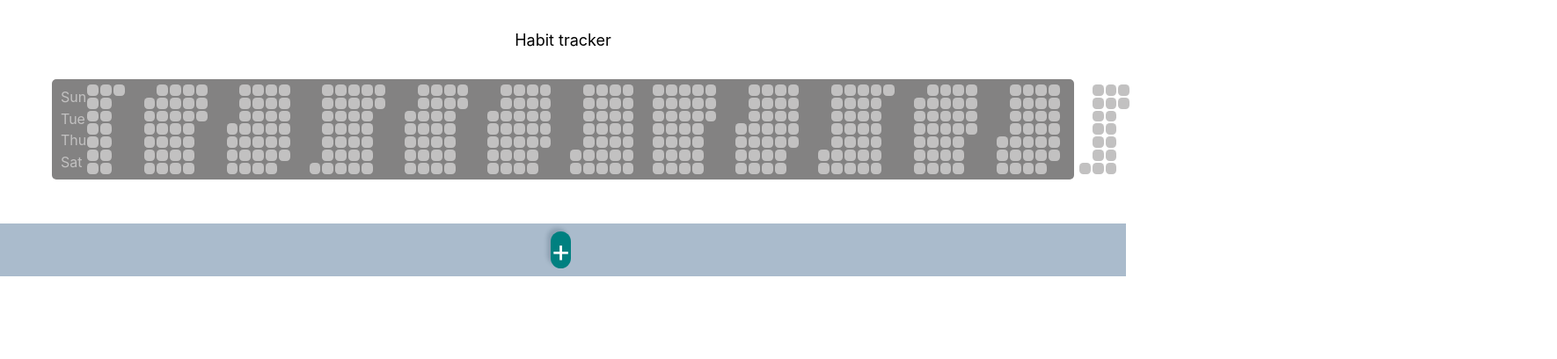
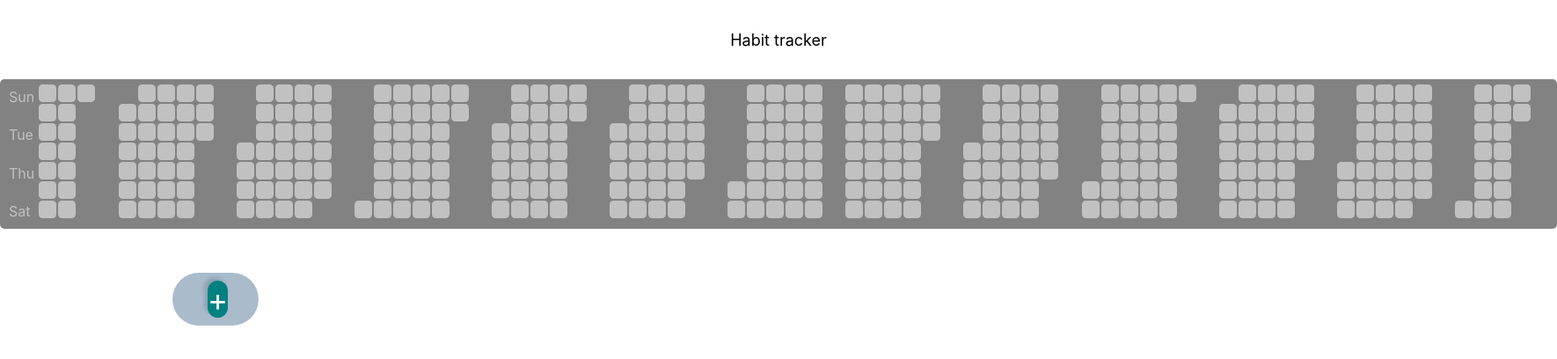
Before and after one commit to zhailaudaulet/habits-tracker, a React (Create React App) app: page / in a window 1280 px wide. Shown: the top 408 px of the page at 88% size, 1770 px wide, since content can reach past the window. Built offline with nearby package versions, Linux system fonts and the light colour scheme.

Commit message:
AAAAH heatmap is now ok

```diff
--- a/src/App.css
+++ b/src/App.css
@@ -7,6 +7,7 @@
     display: flex;
     justify-content: center;
     flex-wrap: wrap;
+    width: fit-content;
 }
 
 .vava{
--- a/src/components/habbit/index.css
+++ b/src/components/habbit/index.css
@@ -21,7 +21,10 @@
 }
 
 .habitNames {
-    width: 100vw;
+    width: fit-content;
+    padding-left: 40px;
+    padding-right: 30px;
+    border-radius: 30px;
     height: 60px;
     background-color: rgb(170, 187, 204);
     display: flex;
--- a/src/components/heatmap/heatmap.css
+++ b/src/components/heatmap/heatmap.css
@@ -1,16 +1,13 @@
 :root {
-    --stBoxWidth: 1vw;
-    --stBoxHeight: 1vw;
+    --stBoxWidth: 20px;
+    --stBoxHeight: 20px;
 }
 
 .heatmap {
-    max-width: 1870px;
-    width: 90vw;
-    min-width: 640px;
-    /* min-width: 2400px; */
-    max-height: 160px;
-    height: 8.1vw;
-    min-height: 56px;
+    width: 1760px;
+    /* min-width: 640px; */
+    height: 160px;
+    /* min-height: 56px; */
     /* min-height: calc(7*21px); */
     background-color: rgb(131, 130, 130);
     display: flex;
@@ -25,15 +22,15 @@
 }
 
 .months {
-    display: inline-flex;
+    display: flex;
     flex-direction: column;
     flex-wrap: wrap;
     /* justify-content: center; */
     height: inherit;
     /* height: inherit; */
-    width: auto;
+    /* width: fit-content; */
     margin-right: 20px;
-    margin-top: auto;
+    /* margin-top: auto; */
     margin-left: 0%;
     /* justify-content: ; */
     /* align-items: flex-end; */
--- a/src/components/heatmap/main.jsx
+++ b/src/components/heatmap/main.jsx
@@ -2,7 +2,6 @@ import React, { useState } from 'react';
 import { useEffect } from 'react';
 import "./heatmap.css";
 import { v4 as uuid } from 'uuid';
-import { local } from 'd3';
 
 export const Heatmap = ({ dataSetting, itemSet }) => {
 
@@ -11,7 +10,9 @@ export const Heatmap = ({ dataSetting, itemSet }) => {
 
 
 
-
+    /**
+     * ChupapiMunyanya
+     */
     const getDaysArray = () => {
         var daylist = [[], [], [], [], [], [], [], [], [], [], [], [], []]
         const today = new Date()
@@ -34,9 +35,9 @@ export const Heatmap = ({ dataSetting, itemSet }) => {
             )
 
         }
+        let weekn = 1
         let countMonthIndex = 0
-        while (today.getFullYear() !== endday.getFullYear() || today.getMonth() !== endday.getMonth() || today.getDate() >= endday.getDate()) {
-            // console.log("I work")
+        while (!(today.getFullYear() === endday.getFullYear() && today.getMonth() === endday.getMonth() && today.getDate() === endday.getDate())) {
             if (endday.getDate() === 1 && endday.getDay() !== 0) {
                 for (let i = 0; i < endday.getDay(); i++) {
                     daylist[countMonthIndex].push(
@@ -63,10 +64,10 @@ export const Heatmap = ({ dataSetting, itemSet }) => {
                         date: endday.getDate(), //1-31
                         day: endday.getDay(), //0-6
                         year: endday.getFullYear(), //?
-                        month: endday.getMonth()
-
+                        month: endday.getMonth(),
                     },
-                    fill: "standard-box"
+                    fill: "standard-box",
+                    weekn: weekn
                 }
             )
 
@@ -74,10 +75,35 @@ export const Heatmap = ({ dataSetting, itemSet }) => {
             endday.setDate(endday.getDate() + 1)
             if (endday.getDate() === 1) {
                 countMonthIndex++
+                if (endday.getDay() === 0) {
+                    weekn = 0
+                } else{
+                    weekn = 1
+                }
+            }
+
+            if (endday.getDay() === 0) {
+                weekn++
             }
 
         }
 
+        daylist[countMonthIndex].push(
+            {
+                data:
+                {
+                    date: endday.getDate(), //1-31
+                    day: endday.getDay(), //0-6
+                    year: endday.getFullYear(), //?
+                    month: endday.getMonth(),
+                },
+                fill: "standard-box",
+                weekn: weekn
+            }
+        )
+
+
+        console.log(daylist);
 
         setDayList(daylist)
     }
@@ -92,7 +118,7 @@ export const Heatmap = ({ dataSetting, itemSet }) => {
     const showDataHM = (event) => {
         let x = 10 + document.getElementById(event.target.id).getBoundingClientRect().left;
         let y = document.getElementById(event.target.id).getBoundingClientRect().top - 20;
-        if (event.target.id != "pusto-empty-pusto" && event.target.id != "pusto-undefined-pusto") {
+        if (event.target.id !== "pusto-empty-pusto" && event.target.id !== "pusto-undefined-pusto") {
             let info = document.getElementById("infoBox")
             info.style.left = `${x}px`
             info.style.top = `${y}px`
@@ -118,7 +144,7 @@ export const Heatmap = ({ dataSetting, itemSet }) => {
 
             </div>
             {dayList.map((monthArray, index) => (
-                <div className='months' key={uuid()} month={index}>
+                <div className='months' style={{width: monthArray[monthArray.length - 1].weekn * 22}} key={uuid()} month={index}>
 
                     {monthArray.map((item) => (
                         <div className={`${item.fill}`} key={uuid()} id={`${item.data.date}-${item.data.month}-${item.data.year}`} onMouseOver={showDataHM} onMouseOut={hideDataHM}>
```
